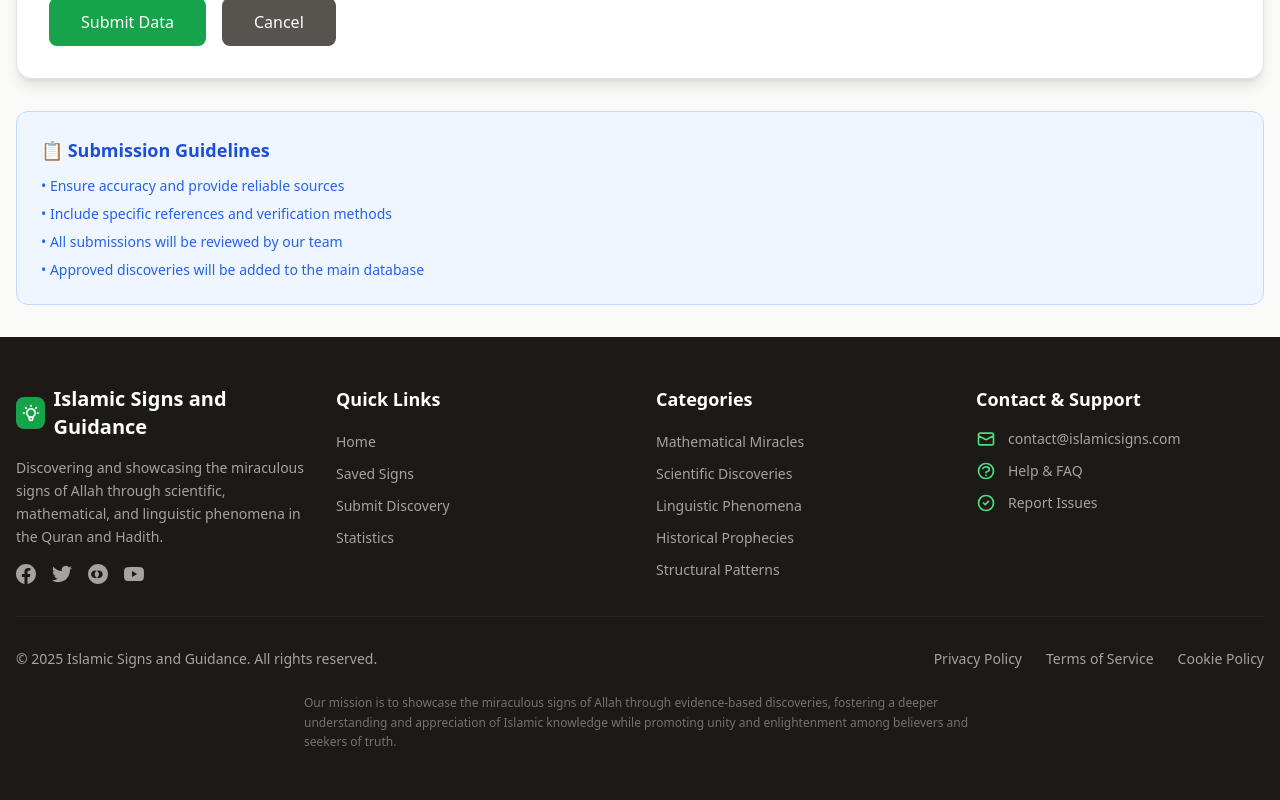
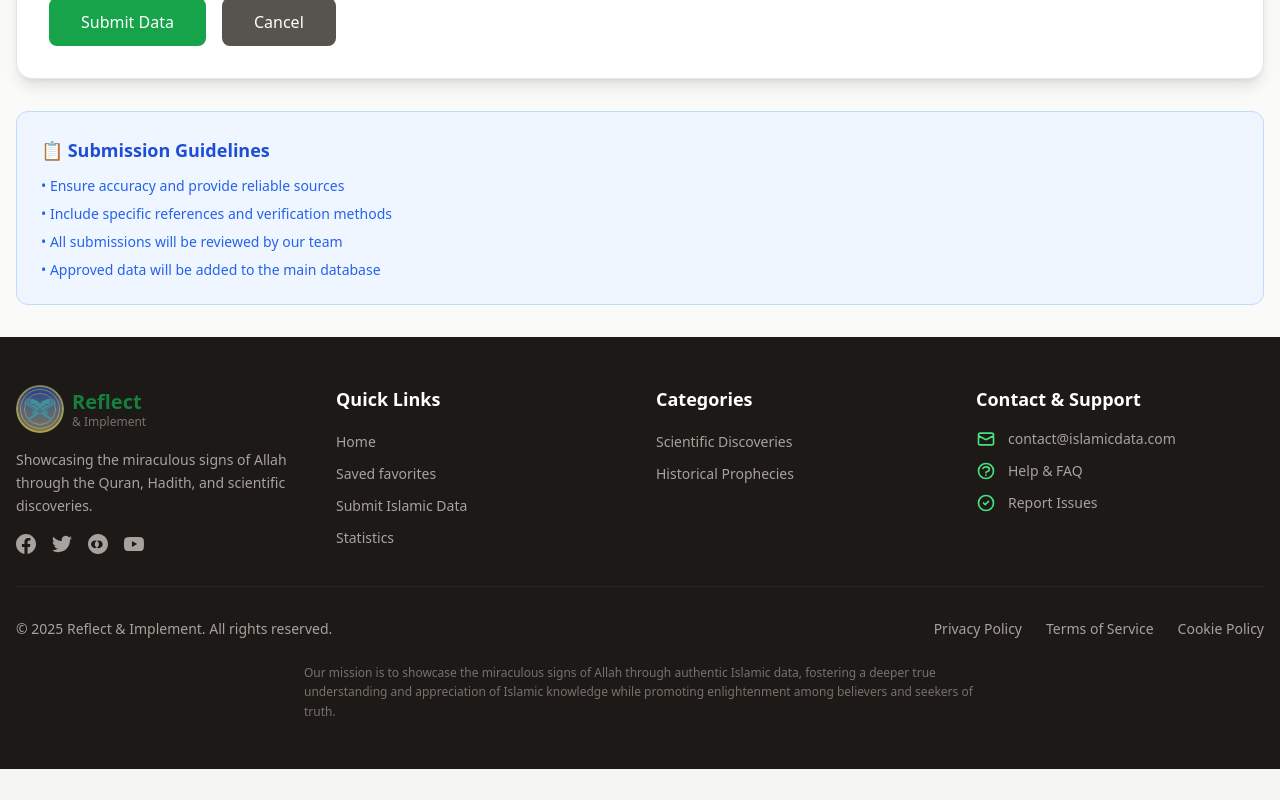
Before and after one commit to S-BDeveloper/Dataset, a React (Vite) app: page /submit-data in a window 1280 px wide. Shown: the part 1155-1955 px from the top of the page. After the commit the page ends 1924 px from the top, so only its background shows below. Built offline with nearby package versions, Linux system fonts and the light colour scheme; no server answers.

Commit message:
Complete updating naming convention

```diff
--- a/package.json
+++ b/package.json
@@ -1,5 +1,5 @@
 {
-  "name": "islamic-signs-guidance-app",
+  "name": "islamic-dataset-interface-app",
   "private": true,
   "version": "0.0.0",
   "type": "module",
--- a/src/components/home/HomePageTabs.tsx
+++ b/src/components/home/HomePageTabs.tsx
@@ -10,7 +10,7 @@ export const HomePageTabs: React.FC<HomePageTabsProps> = ({
   setActiveTab,
 }) => {
   const tabs = [
-    { id: "all", label: "All Signs", icon: "📖" },
+    { id: "all", label: "Data", icon: "📖" },
     { id: "search", label: "Cross-Reference Search", icon: "🔍" },
     { id: "charts", label: "Charts & Analytics", icon: "📊" },
     { id: "quran", label: "Quran", icon: "📜" },
--- a/src/components/layout/Footer.tsx
+++ b/src/components/layout/Footer.tsx
@@ -1,5 +1,6 @@
 import React from "react";
 import { Link } from "react-router-dom";
+import { Logo } from "../common";
 
 const Footer: React.FC = () => {
   const currentYear = new Date().getFullYear();
@@ -12,29 +13,13 @@ const Footer: React.FC = () => {
           {/* App Info */}
           <div className="space-y-4">
             <div className="flex items-center space-x-2">
-              <div className="w-8 h-8 bg-green-600 rounded-lg flex items-center justify-center">
-                <svg
-                  className="w-5 h-5 text-white"
-                  fill="none"
-                  stroke="currentColor"
-                  viewBox="0 0 24 24"
-                >
-                  <path
-                    strokeLinecap="round"
-                    strokeLinejoin="round"
-                    strokeWidth="2"
-                    d="M9.663 17h4.673M12 3v1m6.364 1.636l-.707.707M21 12h-1M4 12H3m3.343-5.657l-.707-.707m2.828 9.9a5 5 0 117.072 0l-.548.547A3.374 3.374 0 0014 18.469V19a2 2 0 11-4 0v-.531c0-.895-.356-1.754-.988-2.386l-.548-.547z"
-                  />
-                </svg>
-              </div>
-              <span className="text-xl font-bold text-white">
-                Islamic Signs and Guidance
-              </span>
+
+
+              <Logo />
+
             </div>
             <p className="text-stone-400 text-sm leading-relaxed">
-              Discovering and showcasing the miraculous signs of Allah through
-              scientific, mathematical, and linguistic phenomena in the Quran
-              and Hadith.
+              Showcasing the miraculous signs of Allah through the Quran, Hadith, and scientific discoveries.
             </p>
             <div className="flex space-x-4">
               <a
@@ -109,7 +94,7 @@ const Footer: React.FC = () => {
                   to="/favorites"
                   className="text-stone-400 hover:text-green-400 transition-colors text-sm"
                 >
-                  Saved Signs
+                  Saved favorites
                 </Link>
               </li>
 
@@ -118,7 +103,7 @@ const Footer: React.FC = () => {
                   to="/submit-discovery"
                   className="text-stone-400 hover:text-green-400 transition-colors text-sm"
                 >
-                  Submit Discovery
+                  Submit Islamic Data
                 </Link>
               </li>
               <li>
@@ -136,30 +121,20 @@ const Footer: React.FC = () => {
           <div className="space-y-4">
             <h3 className="text-lg font-semibold text-white">Categories</h3>
             <ul className="space-y-2">
-              <li>
-                <span className="text-stone-400 hover:text-green-400 transition-colors text-sm cursor-pointer">
-                  Mathematical Miracles
-                </span>
-              </li>
+
               <li>
                 <span className="text-stone-400 hover:text-green-400 transition-colors text-sm cursor-pointer">
                   Scientific Discoveries
                 </span>
               </li>
-              <li>
-                <span className="text-stone-400 hover:text-green-400 transition-colors text-sm cursor-pointer">
-                  Linguistic Phenomena
-                </span>
-              </li>
+
               <li>
                 <span className="text-stone-400 hover:text-green-400 transition-colors text-sm cursor-pointer">
                   Historical Prophecies
                 </span>
               </li>
               <li>
-                <span className="text-stone-400 hover:text-green-400 transition-colors text-sm cursor-pointer">
-                  Structural Patterns
-                </span>
+
               </li>
             </ul>
           </div>
@@ -185,7 +160,7 @@ const Footer: React.FC = () => {
                   />
                 </svg>
                 <span className="text-stone-400 text-sm">
-                  contact@islamicsigns.com
+                  contact@islamicdata.com
                 </span>
               </div>
               <div className="flex items-center space-x-3">
@@ -229,7 +204,7 @@ const Footer: React.FC = () => {
           <div className="flex flex-col md:flex-row justify-between items-center space-y-4 md:space-y-0">
             {/* Copyright */}
             <div className="text-stone-400 text-sm">
-              © {currentYear} Islamic Signs and Guidance. All rights reserved.
+              © {currentYear} Reflect & Implement. All rights reserved.
             </div>
 
             {/* Legal Links */}
@@ -259,9 +234,8 @@ const Footer: React.FC = () => {
           <div className="mt-6">
             <p className="text-stone-500 text-xs leading-relaxed max-w-2xl mx-auto">
               Our mission is to showcase the miraculous signs of Allah through
-              evidence-based discoveries, fostering a deeper understanding and
-              appreciation of Islamic knowledge while promoting unity and
-              enlightenment among believers and seekers of truth.
+              authentic Islamic data, fostering a deeper true understanding and
+              appreciation of Islamic knowledge while promoting enlightenment among believers and seekers of truth.
             </p>
           </div>
         </div>
--- a/src/config/constants.ts
+++ b/src/config/constants.ts
@@ -1,9 +1,9 @@
 // Application constants and configuration
 export const APP_CONFIG = {
-  name: "Quranic Signs Guidance App",
+  name: "Authentic Islamic Knowledge",
   version: "1.0.0",
   description:
-    "Discover the miraculous signs of Allah through Quranic revelations",
+    "Discover the miraculous signs of Allah through Quranic verses, Sahih Bukhari's hadith collection, and scientific discoveries. Explore cross-references between different Islamic sources to deepen your understanding",
 } as const;
 
 export const PAGINATION = {
@@ -59,7 +59,7 @@ export const ROUTES = {
 } as const;
 
 export const API_ENDPOINTS = {
-  miracles: "/api/miracles",
+  IslamicData: "/api/islamicData",
   quran: "/api/quran",
   hadith: "/api/hadith",
   favorites: "/api/favorites",
--- a/src/contexts/LanguageContext.tsx
+++ b/src/contexts/LanguageContext.tsx
@@ -15,16 +15,16 @@ const translations: Record<Language, Record<string, string>> = {
     "nav.logout": "Logout",
 
     // Homepage
-    "home.title": "Islamic Signs and Guidance",
+    "home.title": "Authentic Islamic Knowledge",
     "home.subtitle":
-      "Discover the miraculous signs of Allah through Quranic revelations, prophetic guidance, and divine wisdom.",
-    "home.stats.total": "Total Signs",
+    "Discover the miraculous signs of Allah through Quranic verses, Sahih Bukhari's hadith collection, and scientific discoveries. Explore cross-references between different Islamic sources to deepen your understanding.",
+    "home.stats.total": "Authentic Islamic Data",
     "home.stats.categories": "Categories",
     "home.stats.saved": "Saved",
     "home.stats.fulfilled": "Fulfilled",
 
     // Tabs
-    "tabs.all": "All Signs",
+    "tabs.all": "Authentic Islamic Data",
     "tabs.search": "Advanced Search",
     "tabs.charts": "Charts & Graphs",
     "tabs.stats": "Statistics",
--- /dev/null
+++ b/src/hooks/domain/cards.ts
@@ -0,0 +1,64 @@
+// Domain-specific hooks for miracles
+import { useState, useEffect, useCallback } from "react";
+import islamicData from "../../data/islamic_data.json";
+import type { IslamicData as IslamicDataType } from "../../types/Types";
+
+// Cache for loaded miracles
+let IslamicDataCache: IslamicDataType[] | null = null;
+
+// useMiracles custom hook centralizes data fetching logic, loading, error, and refetch
+export function useIslamicData(loadingDelay = 1000) {
+  const [IslamicData, setIslamicData] = useState<IslamicDataType[]>([]);
+  const [loading, setLoading] = useState(true);
+  const [error, setError] = useState<string | null>(null);
+
+  const fetchIslamicData = useCallback(async () => {
+    setLoading(true);
+    setError(null);
+
+    try {
+      // Check cache first
+      if (IslamicDataCache) {
+        setIslamicData(IslamicDataCache);
+        setLoading(false);
+        return;
+      }
+
+      // Load from local JSON file
+      const loadedIslamicData: IslamicDataType[] =
+        islamicData as IslamicDataType[];
+
+      // Cache the data
+      IslamicDataCache = loadedIslamicData;
+      setIslamicData(loadedIslamicData);
+    } catch (err) {
+      setError("Failed to load Islamic data");
+      console.error("Error loading Islamic data:", err);
+    } finally {
+      setLoading(false);
+    }
+  }, []);
+
+  useEffect(() => {
+    // Simulate loading delay for UX
+    setLoading(true);
+    const timer = setTimeout(() => {
+      fetchIslamicData();
+    }, loadingDelay);
+
+    return () => clearTimeout(timer);
+  }, [loadingDelay, fetchIslamicData]);
+
+  // Refetch handler (re-runs the effect)
+  const refetch = useCallback(() => {
+    IslamicDataCache = null; // Clear cache
+    fetchIslamicData();
+  }, [fetchIslamicData]);
+
+  return { IslamicData, loading, error, refetch };
+}
+
+// Legacy hook for backward compatibility
+export function useFacts(loadingDelay = 1000) {
+  return useIslamicData(loadingDelay);
+}
--- a/src/hooks/domain/miracles.ts
+++ /dev/null
@@ -1,64 +0,0 @@
-// Domain-specific hooks for miracles
-import { useState, useEffect, useCallback } from "react";
-import type { QuranicMiracle } from "../../types/Types";
-import quranicMiraclesData from "../../data/quranic_miracles.json";
-
-// Cache for loaded miracles
-let miraclesCache: QuranicMiracle[] | null = null;
-
-// useMiracles custom hook centralizes data fetching logic, loading, error, and refetch
-export function useMiracles(loadingDelay = 1000) {
-  const [miracles, setMiracles] = useState<QuranicMiracle[]>([]);
-  const [loading, setLoading] = useState(true);
-  const [error, setError] = useState<string | null>(null);
-
-  const fetchMiracles = useCallback(async () => {
-    setLoading(true);
-    setError(null);
-
-    try {
-      // Check cache first
-      if (miraclesCache) {
-        setMiracles(miraclesCache);
-        setLoading(false);
-        return;
-      }
-
-      // Load from local JSON file
-      const loadedMiracles: QuranicMiracle[] =
-        quranicMiraclesData as QuranicMiracle[];
-
-      // Cache the data
-      miraclesCache = loadedMiracles;
-      setMiracles(loadedMiracles);
-    } catch (err) {
-      setError("Failed to load Quranic miracles data");
-      console.error("Error loading miracles:", err);
-    } finally {
-      setLoading(false);
-    }
-  }, []);
-
-  useEffect(() => {
-    // Simulate loading delay for UX
-    setLoading(true);
-    const timer = setTimeout(() => {
-      fetchMiracles();
-    }, loadingDelay);
-
-    return () => clearTimeout(timer);
-  }, [loadingDelay, fetchMiracles]);
-
-  // Refetch handler (re-runs the effect)
-  const refetch = useCallback(() => {
-    miraclesCache = null; // Clear cache
-    fetchMiracles();
-  }, [fetchMiracles]);
-
-  return { miracles, loading, error, refetch };
-}
-
-// Legacy hook for backward compatibility
-export function useFacts(loadingDelay = 1000) {
-  return useMiracles(loadingDelay);
-}
--- a/src/hooks/index.ts
+++ b/src/hooks/index.ts
@@ -3,5 +3,5 @@ export * from "./useContext";
 export * from "./useFavorites";
 export * from "./useQuranData";
 export * from "./useHadithData";
-export * from "./domain/miracles";
+export * from "./domain/cards";
 export * from "./domain/filters";
--- a/src/hooks/useFactFilters.ts
+++ b/src/hooks/useFactFilters.ts
@@ -7,7 +7,7 @@ export interface IslamicDataFilters {
   sortBy: string;
 }
 
-// useMiracleFilters custom hook encapsulates all client-side filtering, sorting, and pagination logic
+// useIslamicDataFilters custom hook encapsulates all client-side filtering, sorting, and pagination logic
 export function useIslamicDataFilters(
   islamicData: IslamicData[],
   initialFilters: IslamicDataFilters,
@@ -24,7 +24,7 @@ export function useIslamicDataFilters(
     [islamicData]
   );
 
-  // Filter and sort miracles
+  // Filter and sort Islamic data
   const sortedIslamicData = useMemo(() => {
     let filtered = islamicData.filter(
       (m) =>
@@ -93,7 +93,7 @@ export function useFactFilters(
   initialFilters: FactFilters,
   pageSize: number
 ) {
-  // Convert FactFilters to MiracleFilters
+  // Convert FactFilters to IslamicDataFilters
   const convertedFilters: IslamicDataFilters = {
     searchTerm: initialFilters.searchTerm,
     type: initialFilters.category, // Map category to type
--- a/src/hooks/useFavorites.ts
+++ b/src/hooks/useFavorites.ts
@@ -151,7 +151,7 @@ export function useFavorites() {
             );
             if (pageDoc.exists()) {
               const pageData = pageDoc.data();
-              allFavorites = [...allFavorites, ...(pageData.miracles || [])];
+              allFavorites = [...allFavorites, ...(pageData.islamicData || [])];
             }
           }
         }
@@ -255,7 +255,7 @@ export function useFavorites() {
         setFavorites([item]);
       } else {
         const data = currentDoc.data();
-        const currentFavorites = data.miracles || [];
+        const currentFavorites = data.islamicData || [];
 
         // Check if item already exists
         const exists = currentFavorites.some((m: FavoriteItem) =>
@@ -266,7 +266,7 @@ export function useFavorites() {
           // Add to current page if there's space
           if (currentFavorites.length < FAVORITES_PER_DOC) {
             await updateDoc(userFavoritesRef, {
-              miracles: arrayUnion(item),
+              islamicData: arrayUnion(item),
               totalCount: data.totalCount + 1,
               lastUpdated: new Date(),
             });
@@ -336,7 +336,7 @@ export function useFavorites() {
 
       if (currentDoc.exists()) {
         const data = currentDoc.data();
-        const currentFavorites = data.miracles || [];
+        const currentFavorites = data.islamicData || [];
 
         // Check if item is in main document
         const itemIndex = currentFavorites.findIndex((m: FavoriteItem) =>
@@ -346,7 +346,7 @@ export function useFavorites() {
         if (itemIndex !== -1) {
           // Remove from main document
           await updateDoc(userFavoritesRef, {
-            miracles: arrayRemove(item),
+            islamicData: arrayRemove(item),
             totalCount: data.totalCount - 1,
             lastUpdated: new Date(),
           });
@@ -358,7 +358,7 @@ export function useFavorites() {
 
             if (nextPageDoc.exists()) {
               const nextPageData = nextPageDoc.data();
-              const nextPageFavorites = nextPageData.miracles || [];
+              const nextPageFavorites = nextPageData.islamicData || [];
 
               if (nextPageFavorites.length > 0) {
                 // Move first item from next page to main document
@@ -369,7 +369,7 @@ export function useFavorites() {
 
                 // Remove item from next page
                 await updateDoc(nextPageRef, {
-                  miracles: arrayRemove(itemToMove),
+                  islamicData: arrayRemove(itemToMove),
                 });
 
                 // If next page is empty, delete it and update total pages
@@ -394,7 +394,7 @@ export function useFavorites() {
 
             if (pageDoc.exists()) {
               const pageData = pageDoc.data();
-              const pageFavorites = pageData.miracles || [];
+              const pageFavorites = pageData.islamicData || [];
 
               const pageItemIndex = pageFavorites.findIndex((m: FavoriteItem) =>
                 isSameItem(m, item)
@@ -403,7 +403,7 @@ export function useFavorites() {
               if (pageItemIndex !== -1) {
                 // Remove from this page
                 await updateDoc(pageRef, {
-                  miracles: arrayRemove(item),
+                  islamicData: arrayRemove(item),
                 });
 
                 // Update main document count
--- a/src/pages/SubmitDiscovery.tsx
+++ b/src/pages/SubmitDiscovery.tsx
@@ -91,7 +91,7 @@ const SubmitData: React.FC = () => {
       // Simulate API call
       await new Promise((resolve) => setTimeout(resolve, 1000));
 
-      setToast("Thank you! Your discovery has been submitted for review.");
+      setToast("Thank you! Your Islamic data has been submitted for review.");
 
       // Reset form
       setFormData({
@@ -273,7 +273,7 @@ const SubmitData: React.FC = () => {
             <li>• Ensure accuracy and provide reliable sources</li>
             <li>• Include specific references and verification methods</li>
             <li>• All submissions will be reviewed by our team</li>
-            <li>• Approved discoveries will be added to the main database</li>
+            <li>• Approved data will be added to the main database</li>
           </ul>
         </div>
       </div>
--- a/src/utils/errorHandler.ts
+++ b/src/utils/errorHandler.ts
@@ -223,7 +223,7 @@ export class ErrorHandler {
 
   // Private methods
   private generateErrorId(): string {
-    return `error_${Date.now()}_${Math.random().toString(36).substr(2, 9)}`;
+    return `error_${Date.now()}_${Math.random().toString(36).substring(2, 11)}`;
   }
 
   private notifyListeners(error: AppError): void {
```
Also changed, not shown: 1 other file (tests, documents, lock files or other folders).
